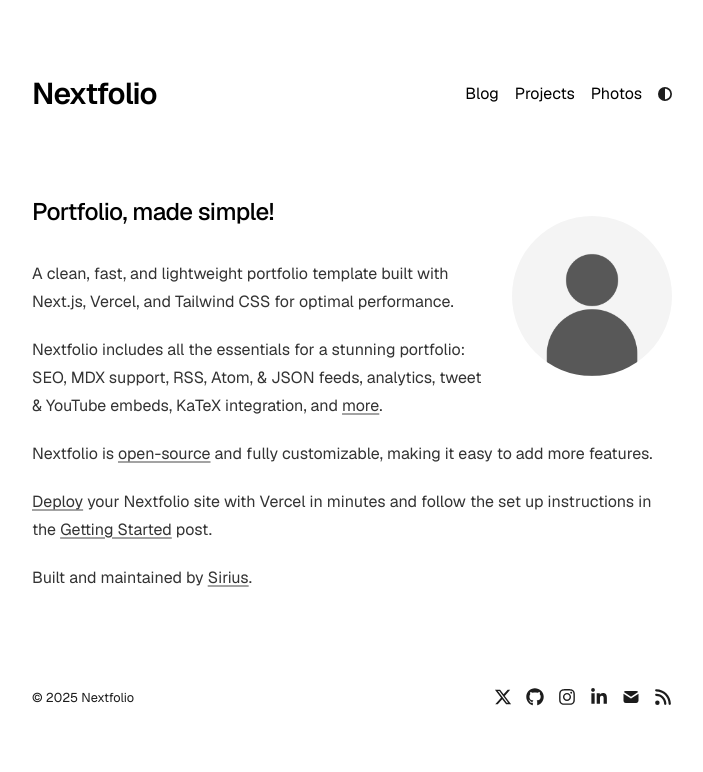
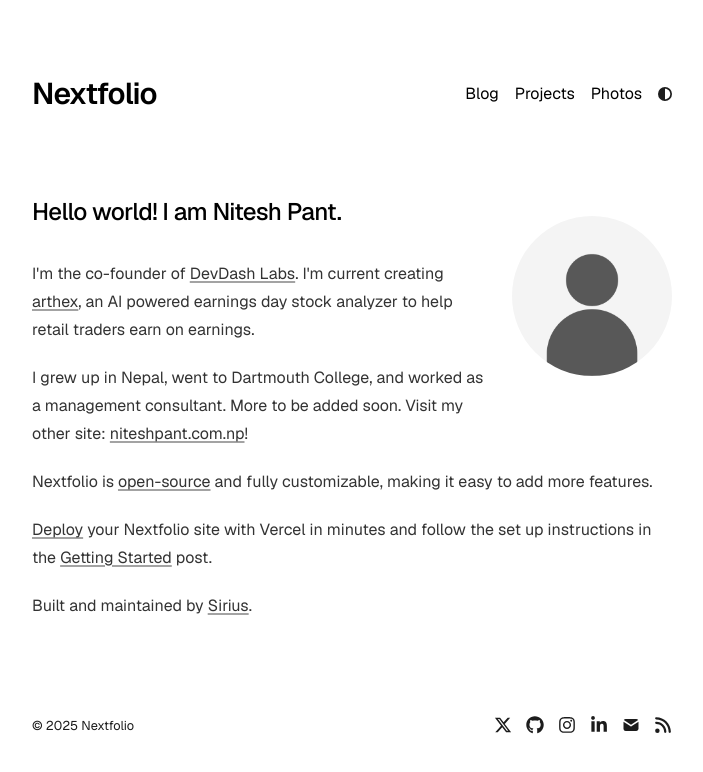
Before and after one commit to niteshpant99/niteshpant.com-site, a Next.js app: page / in a window 1280 px wide. Shown: the top 772 px of the page, without its empty margins (288-991 px from the left). Built offline with nearby package versions, Linux system fonts and the light colour scheme.

Commit message:
Update page.tsx

```diff
--- a/app/page.tsx
+++ b/app/page.tsx
@@ -17,25 +17,18 @@ export default function Page() {
       </a>
 
       <h1 className="mb-8 text-2xl font-medium tracking-tight">
-        Portfolio, made simple!
+        Hello world! I am Nitesh Pant.
       </h1>
 
       <div className="prose prose-neutral dark:prose-invert">
         <p>
-          A clean, fast, and lightweight portfolio template built with Next.js,
-          Vercel, and Tailwind CSS for optimal performance.
+          I'm the co-founder of <a target="blank" href="https://devdashlabs.com">DevDash Labs</a>.
+          I'm current creating <a target="blank" href="https://arthex.io">arthex</a>, an AI powered
+          earnings day stock analyzer to help retail traders earn on earnings.
         </p>
         <p>
-          Nextfolio includes all the essentials for a stunning portfolio: SEO,
-          MDX support, RSS, Atom, & JSON feeds, analytics, tweet & YouTube
-          embeds, KaTeX integration, and{" "}
-          <a
-            target="_blank"
-            href="https://github.com/1msirius/Nextfolio?tab=readme-ov-file#features"
-          >
-            more
-          </a>
-          .
+          I grew up in Nepal, went to Dartmouth College, and worked as a management consultant. More to be added soon.
+          Visit my other site: <a href="https://niteshpant.com.np">niteshpant.com.np</a>!
         </p>
         <p>
           Nextfolio is{" "}
```
